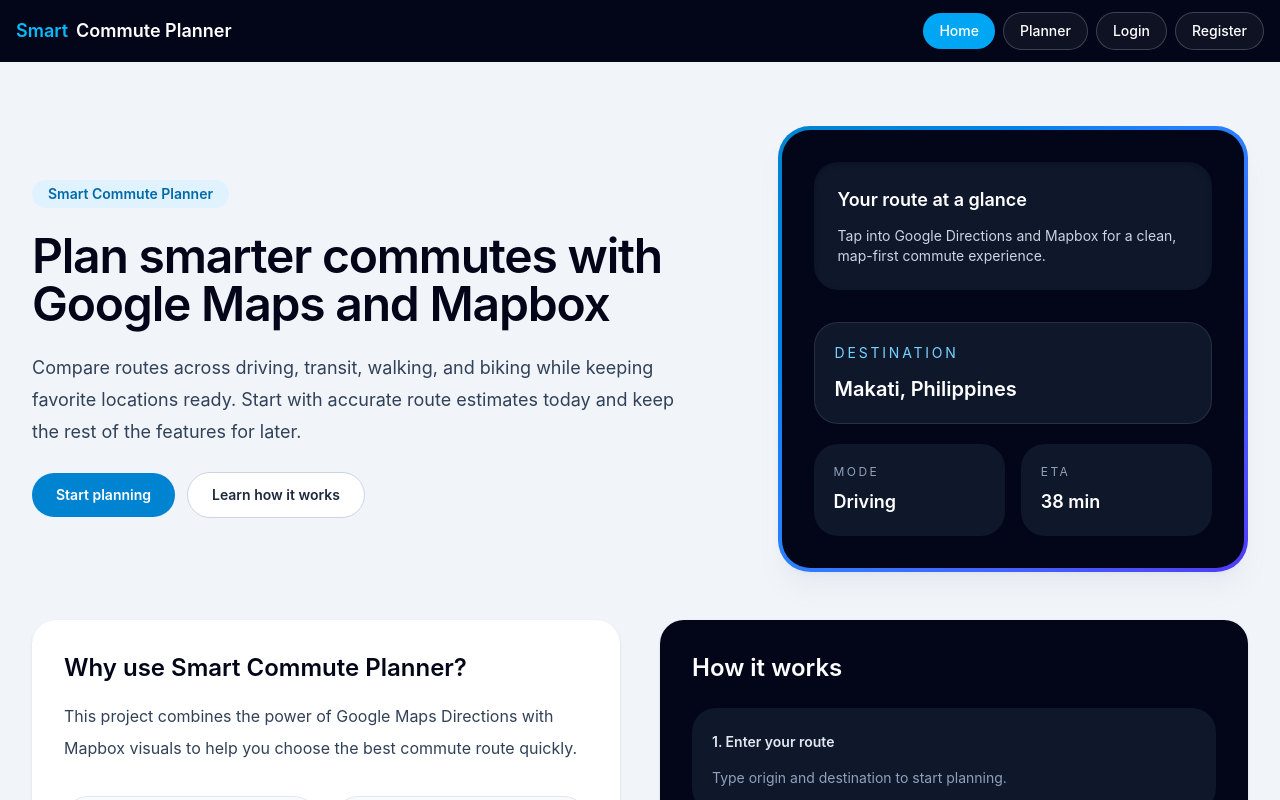
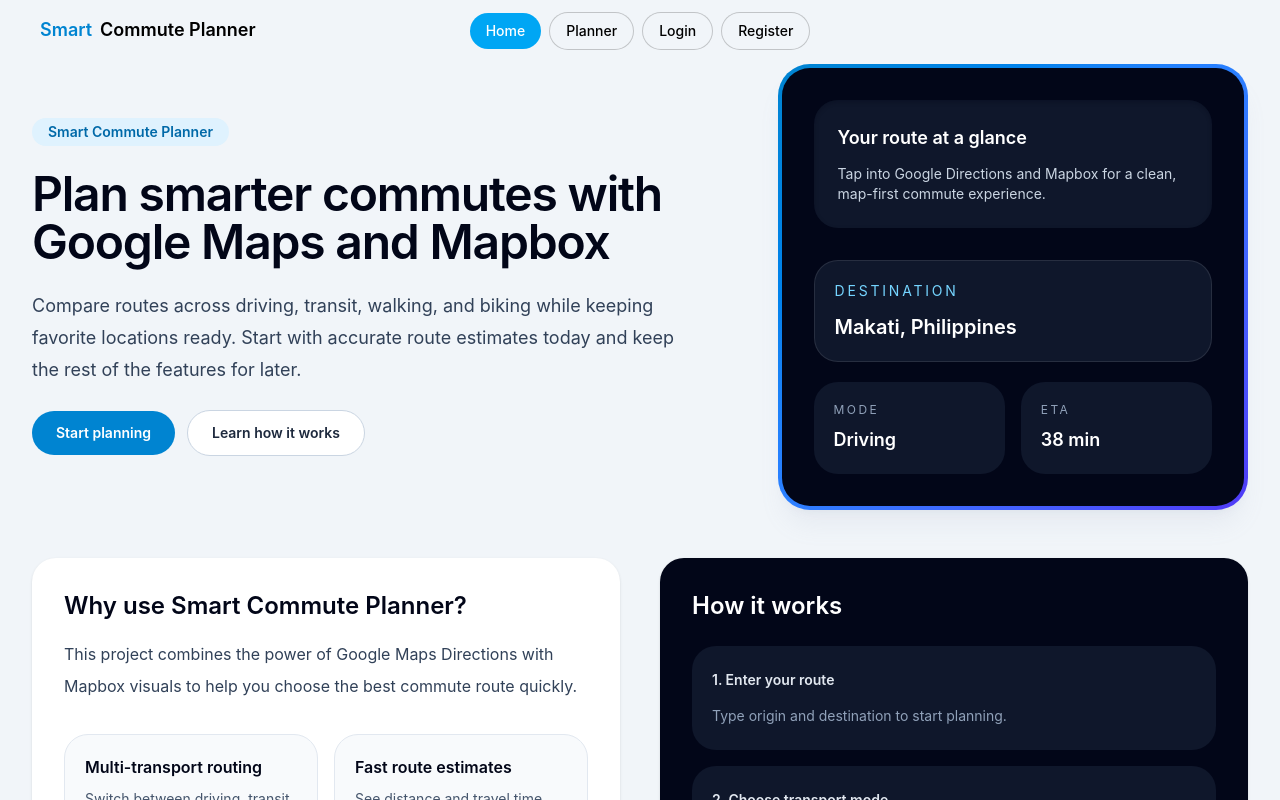
Before and after one commit to CPE-3B-lao-marc/Elective2.Project, a React (Vite) app in the folder frontend/: page / in a window 1280 px wide. Shown: the top 800 px of the page. Built offline with nearby package versions, Linux system fonts and the light colour scheme; no server answers.

Commit message:
feat: update NavBar and MapPage layout for improved responsiveness and user experience

```diff
--- a/frontend/src/components/NavBar.jsx
+++ b/frontend/src/components/NavBar.jsx
@@ -1,4 +1,4 @@
-import { NavLink, Link } from "react-router-dom";
+import { NavLink, Link, useLocation } from "react-router-dom";
 import { useAuth } from "../context/useAuth";
 import { Spin as Hamburger } from "hamburger-react";
 import { useState } from "react";
@@ -6,63 +6,31 @@
 function NavBar() {
   const { user, logout } = useAuth();
   const [isOpen, setOpen] = useState(false);
+  const location = useLocation();
+  const isPlannerActive = location.pathname === "/map";
 
   const navClass = ({ isActive }) =>
     `rounded-full px-4 py-2 text-sm font-medium transition ${
       isActive
         ? "bg-sky-500 text-white"
-        : "border border-white/20 bg-white/5 text-white hover:bg-white/10"
+        : "border border-black/20 bg-white/5 text-black hover:bg-black/10"
     }`;
+
+  const navClassLogout =
+    "rounded-full border border-black/20 bg-white/5 px-4 py-2 text-sm font-medium text-black transition hover:bg-black/10 hover:cursor-pointer";
 
   const closeMenu = () => setOpen(false);
 
   return (
-    <nav className="bg-slate-950 text-white shadow-sm">
-      <div className="mx-auto flex max-w-7xl items-center justify-between px-4 py-3">
-        <div className="flex items-center gap-3 text-lg font-semibold">
-          <Link to="/" className="flex items-center gap-2">
-            <span className="text-sky-400">Smart</span>
-            <span>Commute Planner</span>
-          </Link>
-        </div>
+    <nav className="fixed z-50 top-0 w-full">
+      <div className="relative mx-auto flex w-full max-w-7xl items-center px-4 py-3">
+        {/* // Mobile menu */}
 
-        <div className="hidden sm:flex items-center gap-2">
-          <NavLink to="/" end className={navClass}>
-            Home
-          </NavLink>
-          <NavLink to="/map" className={navClass}>
-            Planner
-          </NavLink>
-          {user ? (
-            <>
-              <NavLink to="/profile" className={navClass}>
-                Profile
-              </NavLink>
-              <button
-                type="button"
-                onClick={logout}
-                className="rounded-full border border-white/20 bg-white/5 px-4 py-2 text-sm text-white transition hover:bg-white/10 hover:cursor-pointer"
-              >
-                Logout
-              </button>
-            </>
-          ) : (
-            <>
-              <NavLink to="/login" className={navClass}>
-                Login
-              </NavLink>
-              <NavLink to="/register" className={navClass}>
-                Register
-              </NavLink>
-            </>
-          )}
-        </div>
-
-        <div className="relative sm:hidden">
+        <div className={isPlannerActive ? "block z-10" : "sm:hidden"}>
           <Hamburger toggled={isOpen} toggle={setOpen} />
 
           {isOpen && (
-            <div className="flex flex-col gap-3 text-center absolute right-0 top-full w-56 rounded-2xl border border-white/10 bg-slate-950 p-4 shadow-2xl shadow-black/40 z-50">
+            <div className="flex flex-col gap-3 text-center absolute left-0 top-full w-56 rounded-2xl border border-white/10 bg-mauve-100 p-4 shadow-2xl shadow-black/70 z-50">
               <NavLink to="/" end className={navClass} onClick={closeMenu}>
                 Home
               </NavLink>
@@ -84,7 +52,7 @@
                       logout();
                       closeMenu();
                     }}
-                    className="rounded-full border border-white/20 bg-white/5 px-4 py-2 text-sm text-white transition hover:bg-white/10 hover:cursor-pointer"
+                    className={navClassLogout}
                   >
                     Logout
                   </button>
@@ -106,6 +74,55 @@
             </div>
           )}
         </div>
+
+        {/* // Logo and title */}
+
+        <div
+          className={`lg:absolute left-0 top-0 flex items-start
+            gap-3 ${isPlannerActive ? "lg:pt-5.5 lg:pl-15.5" : "lg:pt-4 lg:px-10"} text-lg
+            font-semibold justify-start mr-auto whitespace-nowrap
+          `}
+        >
+          <Link to="/" className="flex items-center gap-2">
+            <span className="text-sky-600">Smart</span>
+            <span>Commute Planner</span>
+          </Link>
+        </div>
+
+        {/* // Desktop menu */}
+        <div
+          className={
+            isPlannerActive
+              ? "hidden"
+              : "sm:flex items-center gap-2 justify-end lg:justify-center w-full"
+          }
+        >
+          <NavLink to="/" end className={navClass}>
+            Home
+          </NavLink>
+          <NavLink to="/map" className={navClass}>
+            Planner
+          </NavLink>
+          {user ? (
+            <>
+              <NavLink to="/profile" className={navClass}>
+                Profile
+              </NavLink>
+              <button type="button" onClick={logout} className={navClassLogout}>
+                Logout
+              </button>
+            </>
+          ) : (
+            <>
+              <NavLink to="/login" className={navClass}>
+                Login
+              </NavLink>
+              <NavLink to="/register" className={navClass}>
+                Register
+              </NavLink>
+            </>
+          )}
+        </div>
       </div>
     </nav>
   );
--- a/frontend/src/pages/MapPage.jsx
+++ b/frontend/src/pages/MapPage.jsx
@@ -25,6 +25,7 @@
   const [loading, setLoading] = useState(false);
   const [error, setError] = useState("");
   const [routeInfo, setRouteInfo] = useState(null);
+  const [showDetails, setShowDetails] = useState(false);
   const { user } = useAuth();
 
   const mapboxToken = import.meta.env.VITE_MAPBOX_ACCESS_TOKEN || "";
@@ -229,10 +230,16 @@
   }
 
   return (
-    <main className="min-h-screen bg-slate-100 text-slate-900">
-      <div className="mx-auto max-w-7xl px-4 py-6 sm:px-6 lg:px-8">
-        <section className="mb-6 rounded-3xl bg-white p-6 shadow-sm">
-          <div className="mb-12 flex flex-col gap-2 sm:flex-row sm:items-center sm:justify-between">
+    <main className="relative z-1 inset-0 min-h-svh bg-slate-950 text-slate-900">
+      <div className="absolute inset-0">
+        <div ref={mapContainer} className="w-full h-full" />
+      </div>
+
+      {/* Control panel */}
+
+      {/* <div className="relative z-10">
+        <section className="absolute left-4 right-4 top-4 rounded-4xl bg-white/95 p-5 shadow-2xl ring-1 ring-slate-200/80 backdrop-blur-sm sm:left-6 sm:right-auto sm:w-130 lg:left-8 lg:top-19">
+          <div className="mb-6 flex flex-col gap-2 sm:flex-row sm:items-center sm:justify-between">
             <div>
               <p className="text-sm uppercase tracking-[0.2em] text-sky-600">
                 Map Planner
@@ -365,9 +372,26 @@
           ) : null}
         </section>
 
-        <div className="grid gap-6 lg:grid-cols-[340px_1fr]">
-          <aside className="space-y-4">
-            <section className="rounded-3xl bg-white p-6 shadow-sm">
+
+
+        <div className="sm:hidden absolute inset-x-4 bottom-4 flex justify-center">
+          <button
+            type="button"
+            onClick={() => setShowDetails((value) => !value)}
+            className="inline-flex items-center justify-center rounded-full bg-slate-950 px-6 py-3 text-sm font-semibold text-white shadow-xl ring-1 ring-white/20 transition hover:bg-slate-800"
+          >
+            {showDetails ? "Hide details" : "View details"}
+          </button>
+        </div>
+
+
+
+        <div
+          className={`absolute inset-x-4 bottom-4 transition-transform duration-300 ease-out sm:inset-x-auto sm:right-5 sm:w-90 lg:space-y-4 ${
+            showDetails ? "translate-y-0" : "translate-y-full"
+          } sm:translate-y-0`}
+        >
+          <section className="rounded-3xl bg-white/95 p-6 shadow-2xl ring-1 ring-slate-200/80 backdrop-blur-sm sm:p-6">
             <h2 className="text-lg font-semibold text-slate-900">
               Route summary
             </h2>
@@ -420,34 +444,10 @@
               </div>
             )}
           </section>
+        </div>
+      </div> */}
 
-            <section className="rounded-3xl bg-white p-6 shadow-sm">
-              <h2 className="text-lg font-semibold text-slate-900">
-                Instructions
-              </h2>
-              <p className="mt-4 text-sm leading-7 text-slate-600">
-                Use your Google Maps Directions API key and Mapbox access token
-                to fetch routes and render them on the map.
-              </p>
-              <div className="mt-4 rounded-3xl bg-slate-50 p-4 text-sm text-slate-700">
-                <p className="font-semibold">Next steps</p>
-                <ul className="mt-2 list-disc space-y-2 pl-5">
-                  <li>Add authentication and saved locations next.</li>
-                  <li>Then enhance route comparison across modes.</li>
-                </ul>
-              </div>
-            </section>
-          </aside>
-
-          <section className="rounded-3xl bg-white shadow-sm max-h-180">
-            <div
-              ref={mapContainer}
-              className="overflow-hidden rounded-3xl bg-slate-900"
-              style={{ minHeight: 520, height: 720 }}
-            />
-          </section>
-        </div>
-      </div>
+      {/* Control panel */}
     </main>
   );
 }
```
Lines whose indentation alone changed are shown as unchanged.
